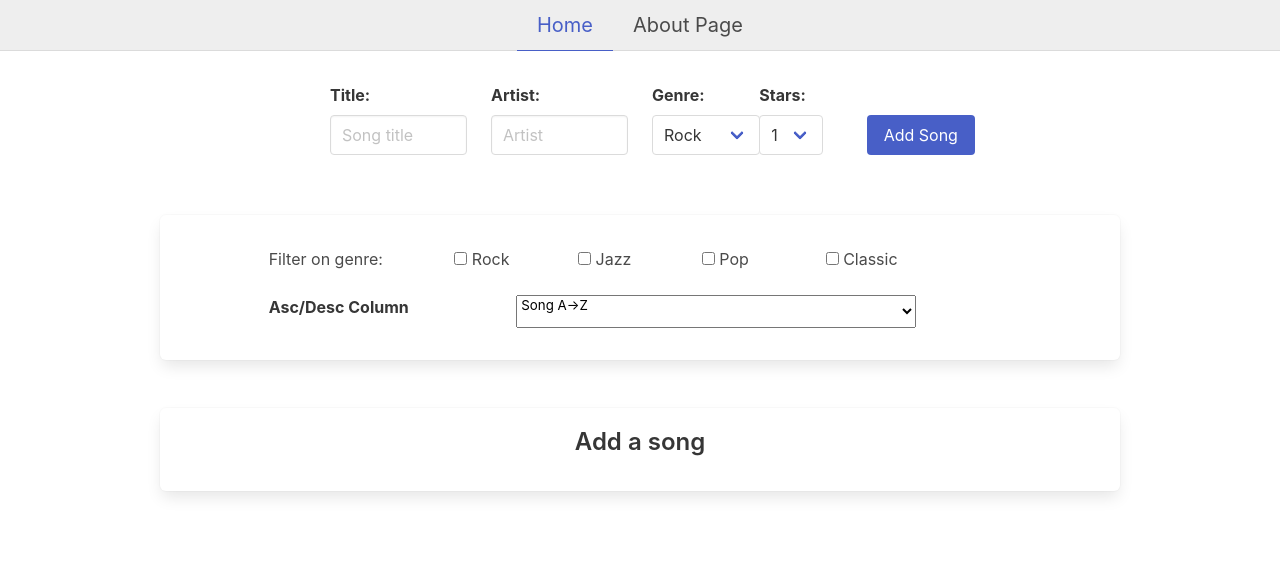
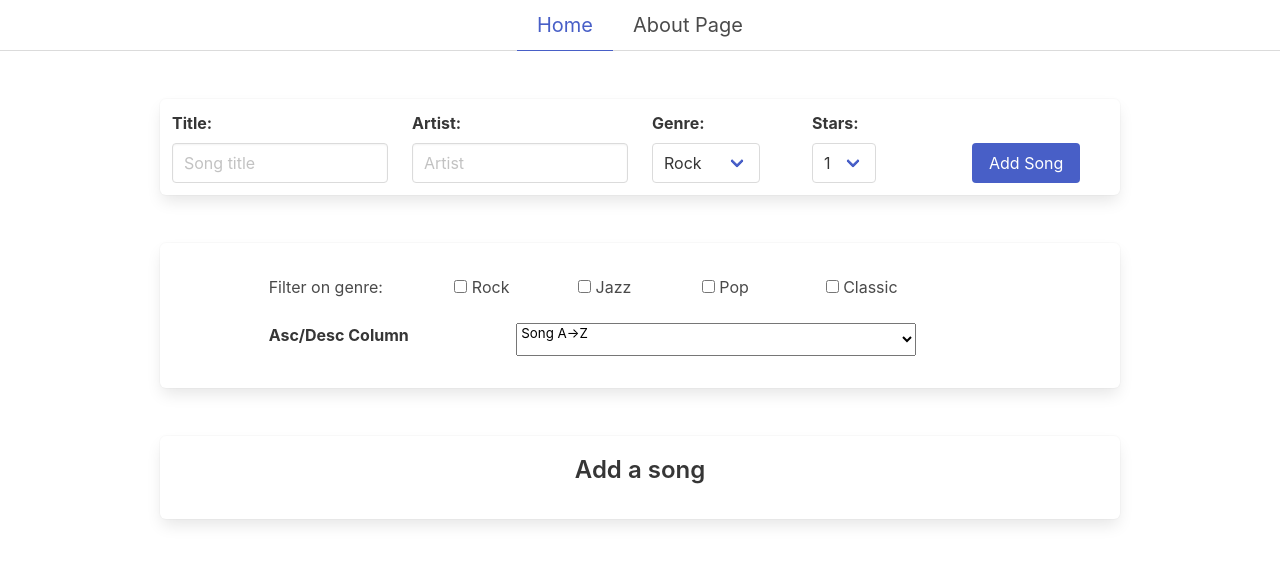
Before and after one commit to MatthijsvanderPlas/songsaver, a React (Create React App) app: page / in a window 1280 px wide. Shown: the top 564 px of the page. Built offline with nearby package versions, Linux system fonts and the light colour scheme.

Commit message:
no more inline styles, uniformity in the display of elements

```diff
--- a/src/components/InputForm.js
+++ b/src/components/InputForm.js
@@ -1,6 +1,7 @@
 import { PropTypes } from 'prop-types';
 import { useRef } from 'react';
 import uuid from 'react-uuid';
+import styles from './inputform.module.css';
 
 export default function InputForm({ addSong }) {
   const songInput = useRef();
@@ -8,10 +9,6 @@ export default function InputForm({ addSong }) {
   const genreInput = useRef();
   const starInput = useRef();
   const formRef = useRef();
-
-  const button = {
-    marginTop: '32px'
-  };
 
   const handleSubmit = (event) => {
     event.preventDefault();
@@ -25,8 +22,8 @@ export default function InputForm({ addSong }) {
     formRef.current.reset();
   };
   return (
-    <div className="columns is-12 is-centered">
-      <div className="column is-half">
+    <div className={`columns is-12 is-centered ${styles.module__box}`}>
+      <div className="column box">
         <form className="tile is-ancestor" onSubmit={handleSubmit} ref={formRef}>
           <div className="tile is-parent is-3">
             <div className="field">
@@ -99,9 +96,7 @@ export default function InputForm({ addSong }) {
           <div className="tile is-parent is-1">
             <div className="field">
               <div className="control">
-                <button style={button} className="button is-link id-medium">
-                  Add Song
-                </button>
+                <button className={`${styles.button} button is-link id-medium`}>Add Song</button>
               </div>
             </div>
           </div>
--- a/src/components/Navbar.js
+++ b/src/components/Navbar.js
@@ -12,7 +12,7 @@ export default function Navbar() {
 
   return (
     <>
-      <div style={{ backgroundColor: '#eee' }} className="tabs is-centered is-medium">
+      <div className="tabs is-centered is-medium">
         <ul>
           <li id="home" className={home}>
             <Link className="is-link" to="/">
--- a/src/components/SongList.js
+++ b/src/components/SongList.js
@@ -3,6 +3,7 @@ import { useEffect, useState } from 'react';
 import { useSelector } from 'react-redux';
 import Filters from './Filters';
 import Song from './Song';
+import styles from './songlist.module.css';
 
 export default function SongList({ songs, removeSong }) {
   const filter = useSelector((state) => state.filters.filters);
@@ -49,10 +50,7 @@ export default function SongList({ songs, removeSong }) {
   return (
     <>
       <Filters />
-      <div
-        style={{ maxWidth: '60rem', margin: '0 auto', marginTop: '3rem' }}
-        className="columns is-centered box"
-      >
+      <div className={`columns is-centered box ${styles.module__box}`}>
         {songs.length > 0 ? (
           <table className="table is-striped is-fullwidth is-hoverable">
             <thead>
--- a/src/components/SongSaver.js
+++ b/src/components/SongSaver.js
@@ -16,7 +16,7 @@ export default function SongSaver() {
   };
 
   return (
-    <div style={{ padding: '.5rem' }}>
+    <div>
       <InputForm addSong={addSongOnSubmit} />
       <SongList songs={songs} removeSong={removeSongOnClick} />
     </div>
--- /dev/null
+++ b/src/components/inputform.module.css
@@ -0,0 +1,9 @@
+.module__box {
+  max-width: 60rem;
+  margin: 0 auto;
+  margin-top: 3rem;
+}
+
+.button {
+  margin-top: 32px;
+}
--- /dev/null
+++ b/src/components/songlist.module.css
@@ -0,0 +1,5 @@
+.module__box {
+  max-width: 60rem;
+  margin: 0 auto;
+  margin-top: 3rem;
+}
```
